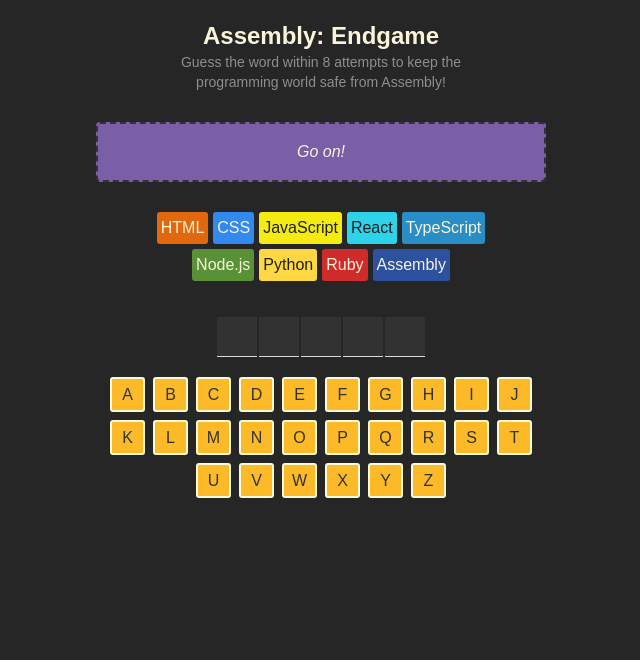
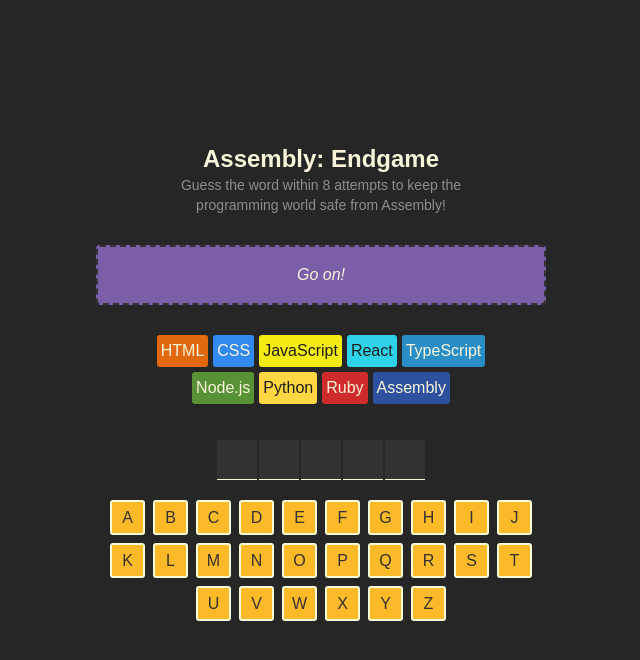
Before and after one commit to hoxha-malvin/ReactJs-Mini-Games, a React (Vite) app in the folder Capstone-Game/: page / in a window 1280 px wide. Shown: the top 660 px of the page, without its empty margins (319-959 px from the left). Built offline with nearby package versions, Linux system fonts and the light colour scheme.

Commit message:
Fixing the UI to take the final form

```diff
--- a/Capstone-Game/src/App.jsx
+++ b/Capstone-Game/src/App.jsx
@@ -1,12 +1,12 @@
 import { useState } from "react"
 import { languages } from "./languages"
-import { getFarewellText } from "./utils";
+import { getFarewellText, getRandomWord } from "./utils";
 
 export default function AssemblyEndgame() {
-    const [currentWord, setCurrentWord] = useState("react");
+    const [currentWord, setCurrentWord] = useState(() => getRandomWord());
     const [guessedLetters, setGuessedLetters] = useState([]);
 
-    const numGuessesLeft = languages.length - 1
+    const numGuessesLeft = languages.length - 1;
     const wrongGuessedCount = guessedLetters.filter((letter) => !currentWord.includes(letter)).length;
     const isGameLost = wrongGuessedCount > numGuessesLeft;
     const isGameWon = currentWord.split("").every(letter => guessedLetters.includes(letter));
@@ -44,10 +44,12 @@
       setGuessedLetters(prevLetters => prevLetters.includes(letter) ? prevLetters : [...prevLetters, letter]);
     }
 
-    const letterElements = currentWord.split("").map((letter, index) => (
-        <span className="h-[40px] w-[40px] bg-[#323232] flex justify-center items-center text-2xl border-b-1
-        " key={index}>{guessedLetters.includes(letter) ? letter.toUpperCase() : ''}</span>
-    ));
+    const letterElements = currentWord.split("").map((letter, index) => {
+      const missedLatters = isGameLost && !guessedLetters.includes(letter);
+
+      return <span className={`h-[40px] w-[40px] bg-[#323232] flex justify-center items-center text-2xl border-b-1 border-b-[#F9FADA] ${missedLatters ? 'text-[#EC5D49]' : ''}`}
+        key={index}>{isGameLost ? letter.toUpperCase() : guessedLetters.includes(letter) ? letter.toUpperCase() : ''}</span>
+});
 
     const keyboardElements = alphabet.split("").map(letter => {
       const isGuessed = guessedLetters.includes(letter);
@@ -56,11 +58,16 @@
       return (
         <button disabled={isGameOver} aria-disabled={guessedLetters.includes(letter)} aria-label={`Letter ${letter}`}
           onClick={() => addGuessedLetter(letter)} className={` ${isCorrect ? "bg-[#10A95B]" : isWrong ? "bg-[#EC5D49]" : "bg-[#FCBA29]"}
-          h-[35px] w-[35px] border-2 border-[#F9FADA] rounded-[3px]  cursor-pointer text-[#323232]`}
+          h-[35px] w-[35px] border-2 border-[#F9FADA] rounded-[3px] cursor-pointer text-[#323232]`}
         key={letter}>{letter.toUpperCase()}</button>
       )
 
     });
+
+    function handleNewGame() {
+      setCurrentWord(getRandomWord());
+      setGuessedLetters([]);
+    }
 
 
 
@@ -123,7 +130,7 @@
               {keyboardElements}
           </section>
           {
-            isGameOver && <button className="bg-[#11B5E5] rounded-[4px] border-2 border-[#D7D7D7] w-[225px] h-[40px]
+            isGameOver && <button onClick={handleNewGame} className="bg-[#11B5E5] rounded-[4px] border-2 border-[#D7D7D7] w-[225px] h-[40px]
               py-[5px] px-[12px] block mx-[auto] cursor-pointer
               ">New Game</button>
           }
--- a/Capstone-Game/src/index.css
+++ b/Capstone-Game/src/index.css
@@ -13,6 +13,7 @@
   height: 100vh;
   display: flex;
   justify-content: center;
+  align-items: center;
 }
 
 .lost::before {
--- a/Capstone-Game/src/utils.js
+++ b/Capstone-Game/src/utils.js
@@ -1,3 +1,10 @@
+import { words } from "./words";
+
+export function getRandomWord(){
+    const randomWord = Math.floor(Math.random() * words.length);
+    return words[randomWord];
+}
+
 export function getFarewellText(language) {
     const options = [
         `Farewell, ${language}`,
--- /dev/null
+++ b/Capstone-Game/src/words.js
@@ -0,0 +1,484 @@
+export const words = [
+    "about",
+    "account",
+    "across",
+    "addition",
+    "after",
+    "again",
+    "against",
+    "agreement",
+    "almost",
+    "among",
+    "amount",
+    "amusement",
+    "angle",
+    "angry",
+    "animal",
+    "answer",
+    "apparatus",
+    "apple",
+    "approval",
+    "argument",
+    "attack",
+    "attempt",
+    "attention",
+    "authority",
+    "automatic",
+    "awake",
+    "balance",
+    "basin",
+    "basket",
+    "beautiful",
+    "because",
+    "before",
+    "behaviour",
+    "belief",
+    "berry",
+    "between",
+    "birth",
+    "bitter",
+    "black",
+    "blade",
+    "blood",
+    "board",
+    "boiling",
+    "bottle",
+    "brain",
+    "brake",
+    "branch",
+    "brass",
+    "bread",
+    "breath",
+    "brick",
+    "bridge",
+    "bright",
+    "broken",
+    "brother",
+    "brown",
+    "brush",
+    "bucket",
+    "building",
+    "burst",
+    "business",
+    "butter",
+    "button",
+    "camera",
+    "canvas",
+    "carriage",
+    "cause",
+    "certain",
+    "chain",
+    "chalk",
+    "chance",
+    "change",
+    "cheap",
+    "cheese",
+    "chemical",
+    "chest",
+    "chief",
+    "church",
+    "circle",
+    "clean",
+    "clear",
+    "clock",
+    "cloth",
+    "cloud",
+    "collar",
+    "colour",
+    "comfort",
+    "committee",
+    "common",
+    "company",
+    "complete",
+    "complex",
+    "condition",
+    "conscious",
+    "control",
+    "copper",
+    "cotton",
+    "cough",
+    "country",
+    "cover",
+    "crack",
+    "credit",
+    "crime",
+    "cruel",
+    "crush",
+    "current",
+    "curtain",
+    "curve",
+    "cushion",
+    "damage",
+    "danger",
+    "daughter",
+    "death",
+    "decision",
+    "degree",
+    "delicate",
+    "dependent",
+    "design",
+    "desire",
+    "detail",
+    "different",
+    "digestion",
+    "direction",
+    "dirty",
+    "discovery",
+    "disease",
+    "disgust",
+    "distance",
+    "division",
+    "doubt",
+    "drain",
+    "drawer",
+    "dress",
+    "drink",
+    "driving",
+    "early",
+    "earth",
+    "education",
+    "effect",
+    "elastic",
+    "electric",
+    "engine",
+    "enough",
+    "equal",
+    "error",
+    "event",
+    "every",
+    "example",
+    "exchange",
+    "existence",
+    "expansion",
+    "expert",
+    "false",
+    "family",
+    "father",
+    "feather",
+    "feeble",
+    "feeling",
+    "female",
+    "fertile",
+    "fiction",
+    "field",
+    "fight",
+    "finger",
+    "first",
+    "fixed",
+    "flame",
+    "flight",
+    "floor",
+    "flower",
+    "foolish",
+    "force",
+    "forward",
+    "frame",
+    "frequent",
+    "friend",
+    "front",
+    "fruit",
+    "future",
+    "garden",
+    "general",
+    "glass",
+    "glove",
+    "grain",
+    "grass",
+    "great",
+    "green",
+    "group",
+    "growth",
+    "guide",
+    "hammer",
+    "hanging",
+    "happy",
+    "harbour",
+    "harmony",
+    "healthy",
+    "hearing",
+    "heart",
+    "history",
+    "hollow",
+    "horse",
+    "hospital",
+    "house",
+    "humour",
+    "important",
+    "impulse",
+    "increase",
+    "industry",
+    "insect",
+    "insurance",
+    "interest",
+    "invention",
+    "island",
+    "jelly",
+    "jewel",
+    "journey",
+    "judge",
+    "kettle",
+    "knife",
+    "knowledge",
+    "language",
+    "laugh",
+    "learning",
+    "leather",
+    "letter",
+    "level",
+    "library",
+    "light",
+    "limit",
+    "linen",
+    "liquid",
+    "little",
+    "living",
+    "loose",
+    "machine",
+    "manager",
+    "market",
+    "married",
+    "match",
+    "material",
+    "measure",
+    "medical",
+    "meeting",
+    "memory",
+    "metal",
+    "middle",
+    "military",
+    "minute",
+    "mixed",
+    "money",
+    "monkey",
+    "month",
+    "morning",
+    "mother",
+    "motion",
+    "mountain",
+    "mouth",
+    "muscle",
+    "music",
+    "narrow",
+    "nation",
+    "natural",
+    "necessary",
+    "needle",
+    "nerve",
+    "night",
+    "noise",
+    "normal",
+    "north",
+    "number",
+    "offer",
+    "office",
+    "operation",
+    "opinion",
+    "opposite",
+    "orange",
+    "order",
+    "ornament",
+    "other",
+    "owner",
+    "paint",
+    "paper",
+    "parallel",
+    "parcel",
+    "paste",
+    "payment",
+    "peace",
+    "pencil",
+    "person",
+    "physical",
+    "picture",
+    "place",
+    "plane",
+    "plant",
+    "plate",
+    "please",
+    "pleasure",
+    "plough",
+    "pocket",
+    "point",
+    "poison",
+    "polish",
+    "political",
+    "porter",
+    "position",
+    "possible",
+    "potato",
+    "powder",
+    "power",
+    "present",
+    "price",
+    "print",
+    "prison",
+    "private",
+    "probable",
+    "process",
+    "produce",
+    "profit",
+    "property",
+    "prose",
+    "protest",
+    "public",
+    "purpose",
+    "quality",
+    "question",
+    "quick",
+    "quiet",
+    "quite",
+    "range",
+    "reaction",
+    "reading",
+    "ready",
+    "reason",
+    "receipt",
+    "record",
+    "regret",
+    "regular",
+    "relation",
+    "religion",
+    "request",
+    "respect",
+    "reward",
+    "rhythm",
+    "right",
+    "river",
+    "rough",
+    "round",
+    "scale",
+    "school",
+    "science",
+    "scissors",
+    "screw",
+    "second",
+    "secret",
+    "secretary",
+    "selection",
+    "sense",
+    "separate",
+    "serious",
+    "servant",
+    "shade",
+    "shake",
+    "shame",
+    "sharp",
+    "sheep",
+    "shelf",
+    "shirt",
+    "shock",
+    "short",
+    "silver",
+    "simple",
+    "sister",
+    "skirt",
+    "sleep",
+    "slope",
+    "small",
+    "smash",
+    "smell",
+    "smile",
+    "smoke",
+    "smooth",
+    "snake",
+    "sneeze",
+    "society",
+    "solid",
+    "sound",
+    "south",
+    "space",
+    "spade",
+    "special",
+    "sponge",
+    "spoon",
+    "spring",
+    "square",
+    "stage",
+    "stamp",
+    "start",
+    "statement",
+    "station",
+    "steam",
+    "steel",
+    "stick",
+    "sticky",
+    "stiff",
+    "still",
+    "stitch",
+    "stocking",
+    "stomach",
+    "stone",
+    "store",
+    "story",
+    "straight",
+    "strange",
+    "street",
+    "stretch",
+    "strong",
+    "structure",
+    "substance",
+    "sudden",
+    "sugar",
+    "summer",
+    "support",
+    "surprise",
+    "sweet",
+    "system",
+    "table",
+    "taste",
+    "teaching",
+    "tendency",
+    "theory",
+    "there",
+    "thick",
+    "thing",
+    "thought",
+    "thread",
+    "throat",
+    "through",
+    "through",
+    "thumb",
+    "thunder",
+    "ticket",
+    "tight",
+    "tired",
+    "together",
+    "tomorrow",
+    "tongue",
+    "tooth",
+    "touch",
+    "trade",
+    "train",
+    "transport",
+    "trick",
+    "trouble",
+    "trousers",
+    "twist",
+    "umbrella",
+    "under",
+    "value",
+    "verse",
+    "vessel",
+    "violent",
+    "voice",
+    "waiting",
+    "waste",
+    "watch",
+    "water",
+    "weather",
+    "weight",
+    "wheel",
+    "where",
+    "while",
+    "whistle",
+    "white",
+    "window",
+    "winter",
+    "woman",
+    "wound",
+    "writing",
+    "wrong",
+    "yellow",
+    "yesterday",
+    "young"
+  ];
```
